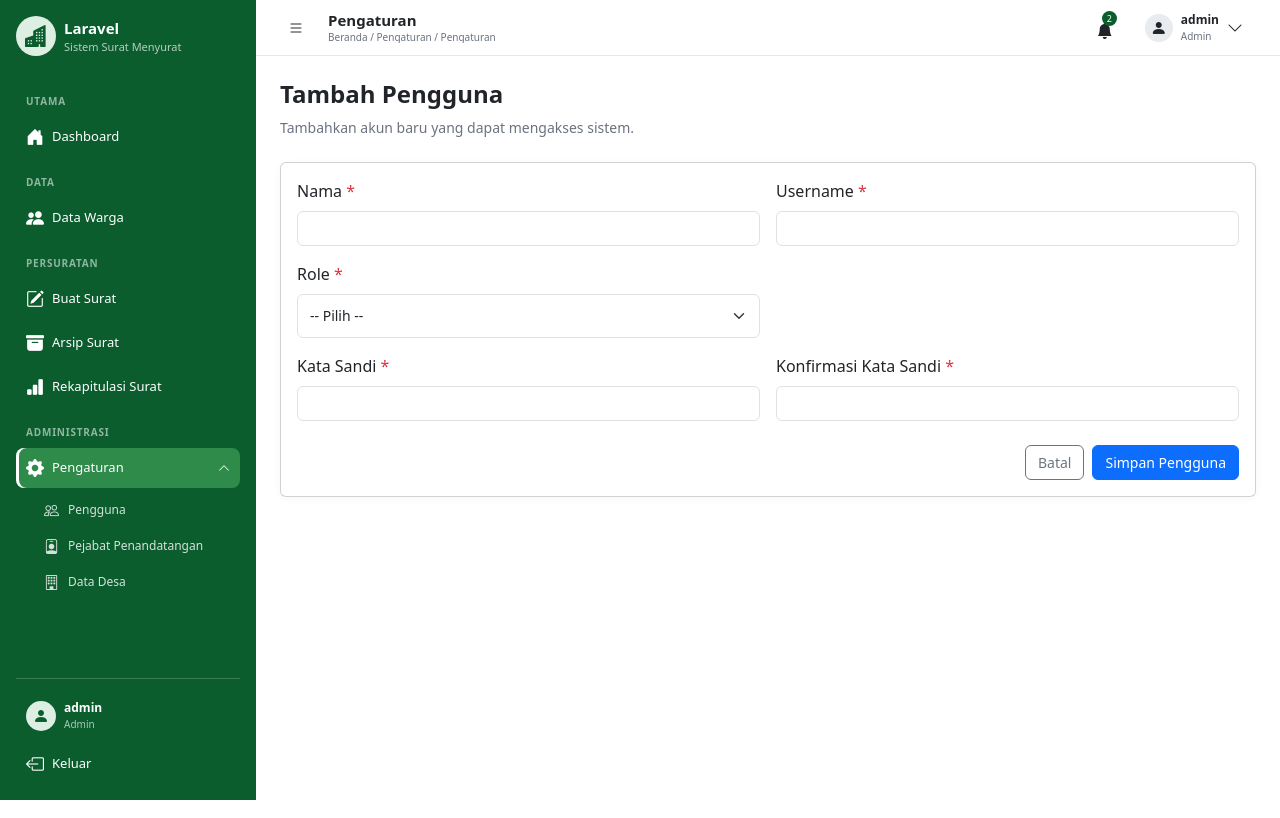
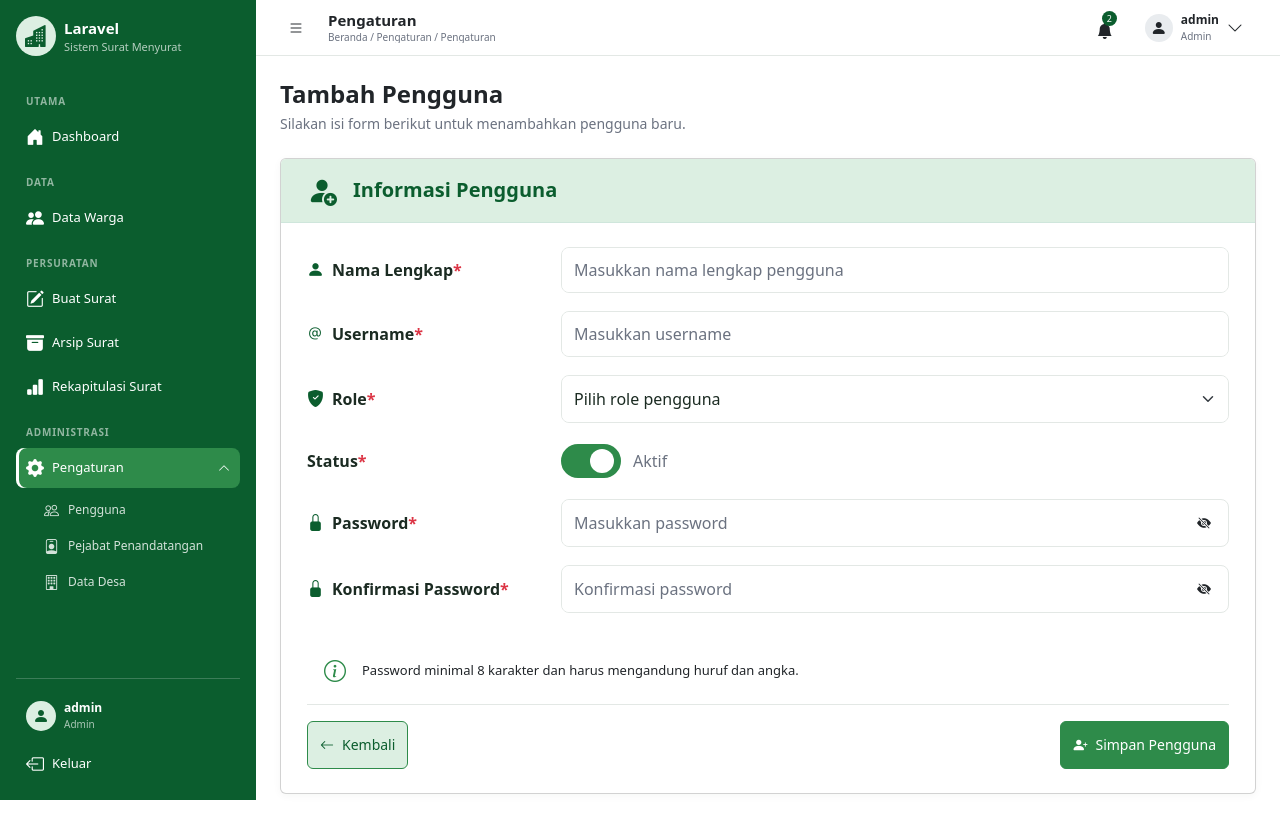
Before and after one commit to ipda-atria-rahmansyah/desa-surat, a Laravel app: page /pengaturan/pengguna/tambah in a window 1280 px wide. Run offline with Laravel 12, Linux system fonts and the light colour scheme; a user stored in the database is signed in; data comes from the database, SQL or seed files in the repository; style sheets or scripts are compiled from the project's sources.

Commit message:
[FRONT] fixing form input penguna

```diff
--- a/app/Http/Controllers/Pages/ModulePageController.php
+++ b/app/Http/Controllers/Pages/ModulePageController.php
@@ -11,8 +11,8 @@ use App\Http\Requests\Warga\FilterWargaRequest;
 use App\Models\Surat;
 use App\Models\User;
 use App\Models\Warga;
+use Illuminate\Http\RedirectResponse;
 use Illuminate\Http\Response;
-use Illuminate\Http\RedirectResponse;
 use Illuminate\Support\Carbon;
 use Illuminate\View\View;
 
@@ -189,7 +189,7 @@ class ModulePageController extends Controller
 
         $users = $query->paginate(10)->withQueryString();
 
-        return view('pages.pengaturan.pengguna', [
+        return view('pages.pengaturan.penguna.pengguna', [
             'users' => $users,
             'totalUsers' => User::query()->count(),
             'totalOperators' => User::query()->where('role', 'operator')->count(),
@@ -206,7 +206,7 @@ class ModulePageController extends Controller
      */
     public function buatPengguna(): View
     {
-        return view('pages.pengaturan.pengguna-tambah');
+        return view('pages.pengaturan.penguna.pengguna-tambah');
     }
 
     /**
@@ -218,8 +218,9 @@ class ModulePageController extends Controller
     public function simpanPengguna(StorePenggunaRequest $request): RedirectResponse
     {
         User::create([
-            ...$request->validated(),
-            'is_active' => true,
+            ...$request->safe()->except(['is_active']),
+            'email' => $request->validated('username').'@desa.local',
+            'is_active' => $request->boolean('is_active'),
         ]);
 
         return redirect()->route('settings.pengguna')->with('success', 'Pengguna berhasil ditambahkan.');
--- a/resources/css/app.css
+++ b/resources/css/app.css
@@ -207,6 +207,49 @@ body {
 .app-pengaturan-page .btn { font-size: 14px; }
 .app-pengaturan-page > .card .text-body-secondary { font-size: 13px; }
 
+/* Form tambah pengguna: kelas khusus diperlukan untuk meniru struktur label-input horizontal pada acuan desain. */
+.app-pengguna-form-page { width: 100%; max-width: none; }
+.app-pengguna-form-title-icon { width: 56px; height: 56px; flex: 0 0 56px; color: var(--app-primary); font-size: 42px; }
+.app-pengguna-form-card { overflow: hidden; }
+.app-pengguna-form-heading { min-height: 64px; padding: 0 26px; border-bottom: 1px solid var(--app-info-line); background: var(--app-primary-soft); color: var(--app-primary-dark); }
+.app-pengguna-form-heading i { font-size: 30px; }
+.app-pengguna-form-heading .app-card-title { font-size: 20px; }
+.app-pengguna-form-card .card-body { padding: 24px 26px 0; }
+.app-pengguna-form-fields { display: flex; flex-direction: column; gap: 18px; }
+.app-pengguna-form-row { display: grid; grid-template-columns: 240px minmax(0, 1fr); align-items: center; column-gap: 14px; }
+.app-pengguna-form-row .form-label { display: flex; align-items: center; margin: 0; color: var(--app-body-color); font-size: 16px; font-weight: 600; }
+.app-pengguna-form-row .form-label i { flex: 0 0 auto; color: var(--app-primary-dark); font-size: 17px; }
+.app-pengguna-input { min-height: 48px; overflow: hidden; border: 1px solid var(--app-border); border-radius: 8px; background: white; }
+.app-pengguna-input .input-group-text { width: 52px; justify-content: center; border: 0; background: transparent; color: var(--app-primary-dark); font-size: 17px; }
+.app-pengguna-input .form-control, .app-pengguna-input .form-select { min-height: 46px; border: 0; color: var(--app-body-color); font-size: 16px; }
+.app-pengguna-input .form-control:focus, .app-pengguna-input .form-select:focus { box-shadow: none; }
+.app-pengguna-input .form-control::placeholder { color: var(--app-text-muted); opacity: 1; }
+.app-pengguna-input.is-invalid { border-color: var(--bs-danger); }
+.app-pengguna-input .form-control.is-invalid, .app-pengguna-input .form-select.is-invalid { background-image: none; }
+.app-pengguna-password-toggle { width: 48px; min-height: 46px; padding: 0; border: 0; color: var(--app-primary-dark); background: transparent; font-size: 17px; }
+.app-pengguna-switch { display: flex; align-items: center; gap: 12px; min-height: 40px; padding-left: 0; }
+.app-pengguna-switch-control { display: inline-flex; align-items: center; gap: 12px; min-height: 40px; color: var(--app-text-muted); font-size: 16px; cursor: pointer; }
+.app-pengguna-switch-track { display: block; width: 60px; height: 34px; padding: 3px; border: 2px solid var(--app-primary); border-radius: 999px; background-color: white; }
+.app-pengguna-switch-knob { display: block; width: 24px; height: 24px; border-radius: 50%; background-color: var(--app-primary); transition: transform .15s ease-in-out; }
+.app-pengguna-switch input:checked + .app-pengguna-switch-control .app-pengguna-switch-track { background-color: var(--app-primary); }
+.app-pengguna-switch input:checked + .app-pengguna-switch-control .app-pengguna-switch-knob { background-color: white; transform: translateX(24px); }
+.app-pengguna-password-note { margin: 24px 0; padding: 14px; border: 1px solid #cfe6dc; border-radius: 8px; background: #eef7f4; color: var(--app-primary-dark); font-size: 13px; }
+.app-pengguna-password-note i { color: var(--app-primary); font-size: 22px; }
+.app-pengguna-form-actions { padding: 16px 0 24px; border-top: 1px solid var(--app-border); }
+.app-pengguna-back-button, .app-pengguna-submit-button { min-height: 48px; padding: 0 24px; border-radius: 8px; font-size: 16px; font-weight: 600; }
+.app-pengguna-back-button { border: 1px solid var(--app-primary) !important; color: var(--app-primary-dark) !important; background-color: var(--app-primary-soft) !important; }
+.app-pengguna-submit-button { border: 1px solid var(--app-primary) !important; color: white !important; background-color: var(--app-primary) !important; }
+.app-pengguna-back-button:hover { color: var(--app-primary-dark); background: var(--app-primary-soft); }
+.app-pengguna-submit-button:hover { border-color: var(--app-primary-dark); color: white; background: var(--app-primary-dark); }
+
+@media (max-width: 767.98px) {
+    .app-pengguna-form-row { grid-template-columns: 1fr; row-gap: 6px; }
+    .app-pengguna-form-row .form-label { font-size: 14px; }
+    .app-pengguna-form-heading { padding: 0 16px; }
+    .app-pengguna-form-card .card-body { padding: 20px 16px 0; }
+    .app-pengguna-form-actions { padding-bottom: 20px; }
+}
+
 .app-legend-swatch { width: 9px; height: 9px; border-radius: 2px; }
 .app-legend-swatch--people { background: var(--app-donut-people); }
 .app-legend-swatch--business { background: var(--app-donut-business); }
--- a/resources/js/app.js
+++ b/resources/js/app.js
@@ -5,6 +5,27 @@ import '@fontsource/inter/500.css';
 import '@fontsource/inter/600.css';
 import '@fontsource/inter/700.css';
 import 'bootstrap';
+
+/**
+ * Mengatur tombol tampil/sembunyi password pada form tambah pengguna.
+ * Interaksi ini hanya mengubah tipe input di browser dan tidak menyimpan password.
+ */
+document.querySelectorAll('[data-password-toggle]').forEach((button) => {
+    button.addEventListener('click', () => {
+        const input = document.getElementById(button.dataset.passwordToggle);
+        const icon = button.querySelector('i');
+
+        if (!input || !icon) {
+            return;
+        }
+
+        const isVisible = input.type === 'text';
+        input.type = isVisible ? 'password' : 'text';
+        icon.classList.toggle('bi-eye-slash-fill', isVisible);
+        icon.classList.toggle('bi-eye-fill', !isVisible);
+        button.setAttribute('aria-label', isVisible ? 'Tampilkan password' : 'Sembunyikan password');
+    });
+});
 import Alpine from 'alpinejs';
 import './warga-search';
 
--- a/resources/views/pages/pengaturan/pengguna-tambah.blade.php
+++ /dev/null
@@ -1,62 +0,0 @@
-{{--
-    Form tambah pengguna untuk Admin.
-    Dipakai oleh route settings.pengguna.create dan mengirim data form lama
-    melalui old() serta pesan validasi dari StorePenggunaRequest.
---}}
-@extends('layouts.app')
-
-@section('content')
-<div class="app-pengaturan-page">
-    <div class="mb-4">
-        <h1 class="app-page-title fw-bold mb-2">Tambah Pengguna</h1>
-        <p class="app-description mb-0">Tambahkan akun baru yang dapat mengakses sistem.</p>
-    </div>
-
-    <div class="card app-card">
-        <div class="card-body">
-            @if ($errors->any())
-                <div class="alert alert-danger" role="alert">Periksa kembali data yang dimasukkan.</div>
-            @endif
-
-            <form method="post" action="{{ route('settings.pengguna.store') }}" novalidate>
-                @csrf
-                <div class="row g-3">
-                    <div class="col-12 col-md-6">
-                        <label class="form-label" for="name">Nama <span class="text-danger">*</span></label>
-                        <input id="name" name="name" type="text" class="form-control @error('name') is-invalid @enderror" value="{{ old('name') }}" maxlength="100" required>
-                        @error('name')<div class="invalid-feedback">{{ $message }}</div>@enderror
-                    </div>
-                    <div class="col-12 col-md-6">
-                        <label class="form-label" for="username">Username <span class="text-danger">*</span></label>
-                        <input id="username" name="username" type="text" class="form-control @error('username') is-invalid @enderror" value="{{ old('username') }}" maxlength="50" autocomplete="username" required>
-                        @error('username')<div class="invalid-feedback">{{ $message }}</div>@enderror
-                    </div>
-                    <div class="col-12 col-md-6">
-                        <label class="form-label" for="role">Role <span class="text-danger">*</span></label>
-                        <select id="role" name="role" class="form-select @error('role') is-invalid @enderror" required>
-                            <option value="">-- Pilih --</option>
-                            <option value="admin" @selected(old('role') === 'admin')>Administrator</option>
-                            <option value="operator" @selected(old('role') === 'operator')>Operator</option>
-                        </select>
-                        @error('role')<div class="invalid-feedback">{{ $message }}</div>@enderror
-                    </div>
-                    <div class="col-12 col-md-6"></div>
-                    <div class="col-12 col-md-6">
-                        <label class="form-label" for="password">Kata Sandi <span class="text-danger">*</span></label>
-                        <input id="password" name="password" type="password" class="form-control @error('password') is-invalid @enderror" minlength="8" autocomplete="new-password" required>
-                        @error('password')<div class="invalid-feedback">{{ $message }}</div>@enderror
-                    </div>
-                    <div class="col-12 col-md-6">
-                        <label class="form-label" for="password_confirmation">Konfirmasi Kata Sandi <span class="text-danger">*</span></label>
-                        <input id="password_confirmation" name="password_confirmation" type="password" class="form-control" minlength="8" autocomplete="new-password" required>
-                    </div>
-                </div>
-                <div class="d-grid d-sm-flex justify-content-sm-end gap-2 mt-4">
-                    <a class="btn btn-outline-secondary" href="{{ route('settings.pengguna') }}">Batal</a>
-                    <button class="btn btn-primary" type="submit">Simpan Pengguna</button>
-                </div>
-            </form>
-        </div>
-    </div>
-</div>
-@endsection
--- /dev/null
+++ b/resources/views/pages/pengaturan/penguna/pengguna-tambah.blade.php
@@ -0,0 +1,90 @@
+{{--
+    Form tambah pengguna untuk Admin.
+    Dipakai oleh route settings.pengguna.create dan mengirim data form lama
+    melalui old() serta pesan validasi dari StorePenggunaRequest.
+--}}
+@extends('layouts.app')
+
+@section('content')
+<div class="app-pengaturan-page app-pengguna-form-page">
+    <div class="d-flex align-items-center gap-3 mb-4">
+        <div>
+            <h1 class="app-page-title fw-bold mb-1">Tambah Pengguna</h1>
+            <p class="app-description mb-0">Silakan isi form berikut untuk menambahkan pengguna baru.</p>
+        </div>
+    </div>
+
+    <div class="card app-card app-pengguna-form-card">
+        <div class="app-pengguna-form-heading d-flex align-items-center gap-3">
+            <i class="bi bi-person-fill-add" aria-hidden="true"></i>
+            <h2 class="app-card-title fw-semibold mb-0">Informasi Pengguna</h2>
+        </div>
+        <div class="card-body">
+            @if ($errors->any())
+                <div class="alert alert-danger" role="alert">Periksa kembali data yang dimasukkan.</div>
+            @endif
+
+            <form method="post" action="{{ route('settings.pengguna.store') }}" novalidate>
+                @csrf
+                <div class="app-pengguna-form-fields">
+                    <div class="app-pengguna-form-row">
+                        <label class="form-label" for="name"><i class="bi bi-person-fill me-2" aria-hidden="true"></i>Nama Lengkap <span class="text-danger">*</span></label>
+                        <div class="input-group app-pengguna-input @error('name') is-invalid @enderror">
+                            <input id="name" name="name" type="text" class="form-control @error('name') is-invalid @enderror" value="{{ old('name') }}" placeholder="Masukkan nama lengkap pengguna" maxlength="100" required>
+                        </div>
+                        @error('name')<div class="invalid-feedback">{{ $message }}</div>@enderror
+                    </div>
+                    <div class="app-pengguna-form-row">
+                        <label class="form-label" for="username"><i class="bi bi-at me-2" aria-hidden="true"></i>Username <span class="text-danger">*</span></label>
+                        <div class="input-group app-pengguna-input @error('username') is-invalid @enderror">
+                            <input id="username" name="username" type="text" class="form-control @error('username') is-invalid @enderror" value="{{ old('username') }}" placeholder="Masukkan username" maxlength="50" autocomplete="username" required>
+                        </div>
+                        @error('username')<div class="invalid-feedback">{{ $message }}</div>@enderror
+                    </div>
+                    <div class="app-pengguna-form-row">
+                        <label class="form-label" for="role"><i class="bi bi-shield-fill-check me-2" aria-hidden="true"></i>Role <span class="text-danger">*</span></label>
+                        <div class="input-group app-pengguna-input @error('role') is-invalid @enderror">
+                            <select id="role" name="role" class="form-select @error('role') is-invalid @enderror" required>
+                                <option value="">Pilih role pengguna</option>
+                                <option value="admin" @selected(old('role') === 'admin')>Administrator</option>
+                                <option value="operator" @selected(old('role') === 'operator')>Operator</option>
+                            </select>
+                        </div>
+                        @error('role')<div class="invalid-feedback">{{ $message }}</div>@enderror
+                    </div>
+                    <div class="app-pengguna-form-row app-pengguna-status-row">
+                        <label class="form-label" for="is_active">Status <span class="text-danger">*</span></label>
+                        <div class="app-pengguna-switch">
+                            <input id="is_active" name="is_active" value="1" class="visually-hidden" type="checkbox" @checked(old('is_active', true))>
+                            <label class="app-pengguna-switch-control" for="is_active"><span class="app-pengguna-switch-track" aria-hidden="true"><span class="app-pengguna-switch-knob"></span></span><span class="app-pengguna-switch-label">Aktif</span></label>
+                        </div>
+                    </div>
+                    <div class="app-pengguna-form-row">
+                        <label class="form-label" for="password"><i class="bi bi-lock-fill me-2" aria-hidden="true"></i>Password <span class="text-danger">*</span></label>
+                        <div class="input-group app-pengguna-input @error('password') is-invalid @enderror">
+                            <input id="password" name="password" type="password" class="form-control @error('password') is-invalid @enderror" placeholder="Masukkan password" minlength="8" autocomplete="new-password" required>
+                            <button class="btn app-pengguna-password-toggle" type="button" data-password-toggle="password" aria-label="Tampilkan password"><i class="bi bi-eye-slash-fill"></i></button>
+                        </div>
+                        @error('password')<div class="invalid-feedback">{{ $message }}</div>@enderror
+                    </div>
+                    <div class="app-pengguna-form-row">
+                        <label class="form-label" for="password_confirmation"><i class="bi bi-lock-fill me-2" aria-hidden="true"></i>Konfirmasi Password <span class="text-danger">*</span></label>
+                        <div class="input-group app-pengguna-input">
+                            <input id="password_confirmation" name="password_confirmation" type="password" class="form-control" placeholder="Konfirmasi password" minlength="8" autocomplete="new-password" required>
+                            <button class="btn app-pengguna-password-toggle" type="button" data-password-toggle="password_confirmation" aria-label="Tampilkan password"><i class="bi bi-eye-slash-fill"></i></button>
+                        </div>
+                    </div>
+                </div>
+                <div class="alert app-pengguna-password-note d-flex align-items-center gap-3 mb-0" role="note">
+                    <i class="bi bi-info-circle" aria-hidden="true"></i>
+                    <span>Password minimal 8 karakter dan harus mengandung huruf dan angka.</span>
+                </div>
+                <div class="app-pengguna-form-actions d-flex flex-column flex-sm-row justify-content-between gap-3">
+                    <a class="btn app-pengguna-back-button d-flex align-items-center" href="{{ route('settings.pengguna') }}"><i class="bi bi-arrow-left me-2"></i>Kembali</a>
+                    <button class="btn app-pengguna-submit-button" type="submit"><i class="bi bi-person-plus-fill me-2"></i>Simpan Pengguna</button>
+                </div>
+            </form>
+        </div>
+    </div>
+</div>
+@endsection
```
Also changed, not shown: app/Http/Requests/Pengaturan/StorePenggunaRequest.php (+6 -25 lines), resources/views/pages/pengaturan/penguna/pengguna.blade.php (renamed from resources/views/pages/pengaturan/pengguna.blade.php).
